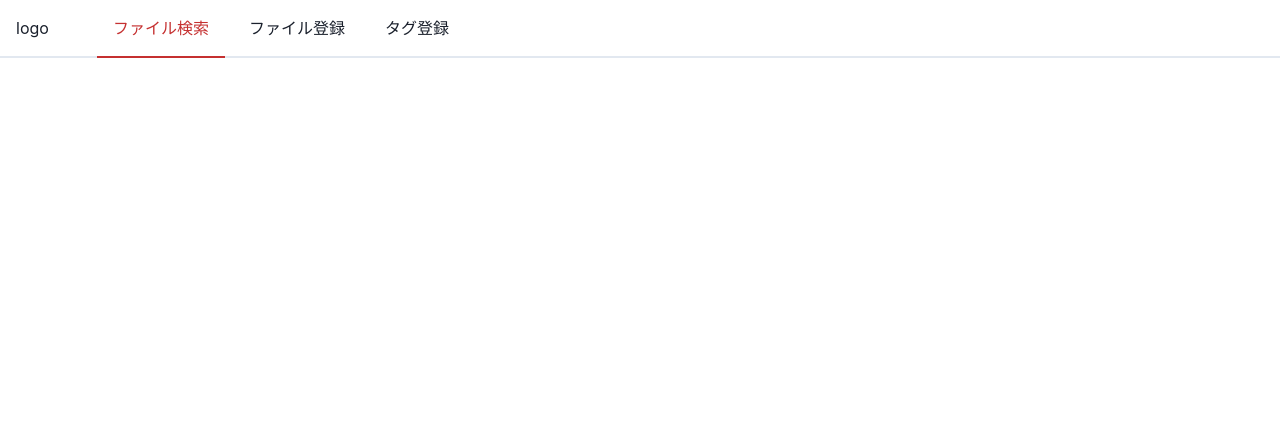
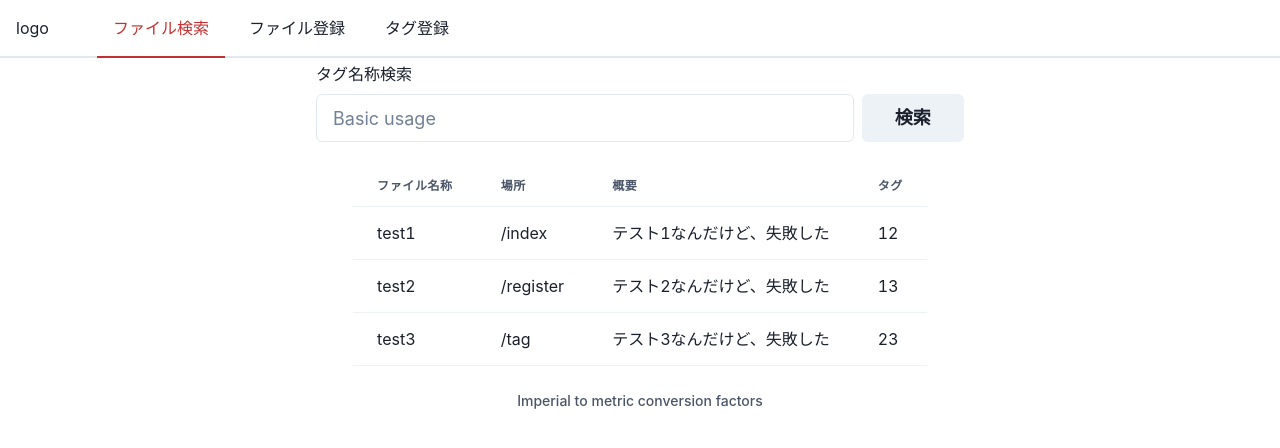
Before and after one commit to hackson-project-spa/suporters-hack-202308, a React (Create React App) app in the folder app/react-app/: page /index in a window 1280 px wide. Shown: the top 448 px of the page. Built offline with nearby package versions, Linux system fonts and the light colour scheme.

Commit message:
add:ファイルテーブルリストの追加

```diff
--- a/app/react-app/src/FileTable.js
+++ b/app/react-app/src/FileTable.js
@@ -1,5 +1,6 @@
 import React from "react";
 import Header from "./Header";
+import FileTableList from "./FileTableList";
 import { Box } from "@chakra-ui/react";
 
 class FileTable extends React.Component {
@@ -7,7 +8,7 @@ class FileTable extends React.Component {
     return (
       <Box>
         <Header />
-        {/* <></> */}
+        <FileTableList />
       </Box>
     );
   }
--- /dev/null
+++ b/app/react-app/src/FileTableList.js
@@ -0,0 +1,86 @@
+import React from "react";
+import {
+  Box,
+  HStack,
+  Button,
+  Table,
+  TableCaption,
+  Thead,
+  TableContainer,
+  VStack,
+  Tr,
+  Th,
+  Tbody,
+  Td,
+  FormLabel,
+  Input,
+} from "@chakra-ui/react";
+
+const FileList = [
+  {
+    id: 1,
+    name: "test1",
+    dir: "/index",
+    abs: "テスト1なんだけど、失敗した",
+    tagIds: [1, 2],
+  },
+  {
+    id: 2,
+    name: "test2",
+    dir: "/register",
+    abs: "テスト2なんだけど、失敗した",
+    tagIds: [1, 3],
+  },
+  {
+    id: 3,
+    name: "test3",
+    dir: "/tag",
+    abs: "テスト3なんだけど、失敗した",
+    tagIds: [2, 3],
+  },
+];
+
+function FileTableList() {
+  return (
+    // 配列の項目を横並びで表にする
+    <VStack>
+      <Box>
+        <FormLabel mt={1} htmlFor="name">
+          タグ名称検索
+        </FormLabel>
+        <HStack>
+          <Input id="name" w="42vw" placeholder="Basic usage" size="lg" mb={4} />
+          <Button size="lg" w="8vw" mb={4}>
+            検索
+          </Button>
+        </HStack>
+      </Box>
+
+      <TableContainer>
+        <Table variant="simple">
+          <TableCaption>Imperial to metric conversion factors</TableCaption>
+          <Thead>
+            <Tr>
+              <Th>ファイル名称</Th>
+              <Th>場所</Th>
+              <Th>概要</Th>
+              <Th>タグ</Th>
+            </Tr>
+          </Thead>
+          <Tbody>
+            {FileList.map((file) => (
+              <Tr>
+                <Td>{file.name}</Td>
+                <Td>{file.dir}</Td>
+                <Td>{file.abs}</Td>
+                <Td>{file.tagIds}</Td>
+              </Tr>
+            ))}
+          </Tbody>
+        </Table>
+      </TableContainer>
+    </VStack>
+  );
+}
+
+export default FileTableList;
```
